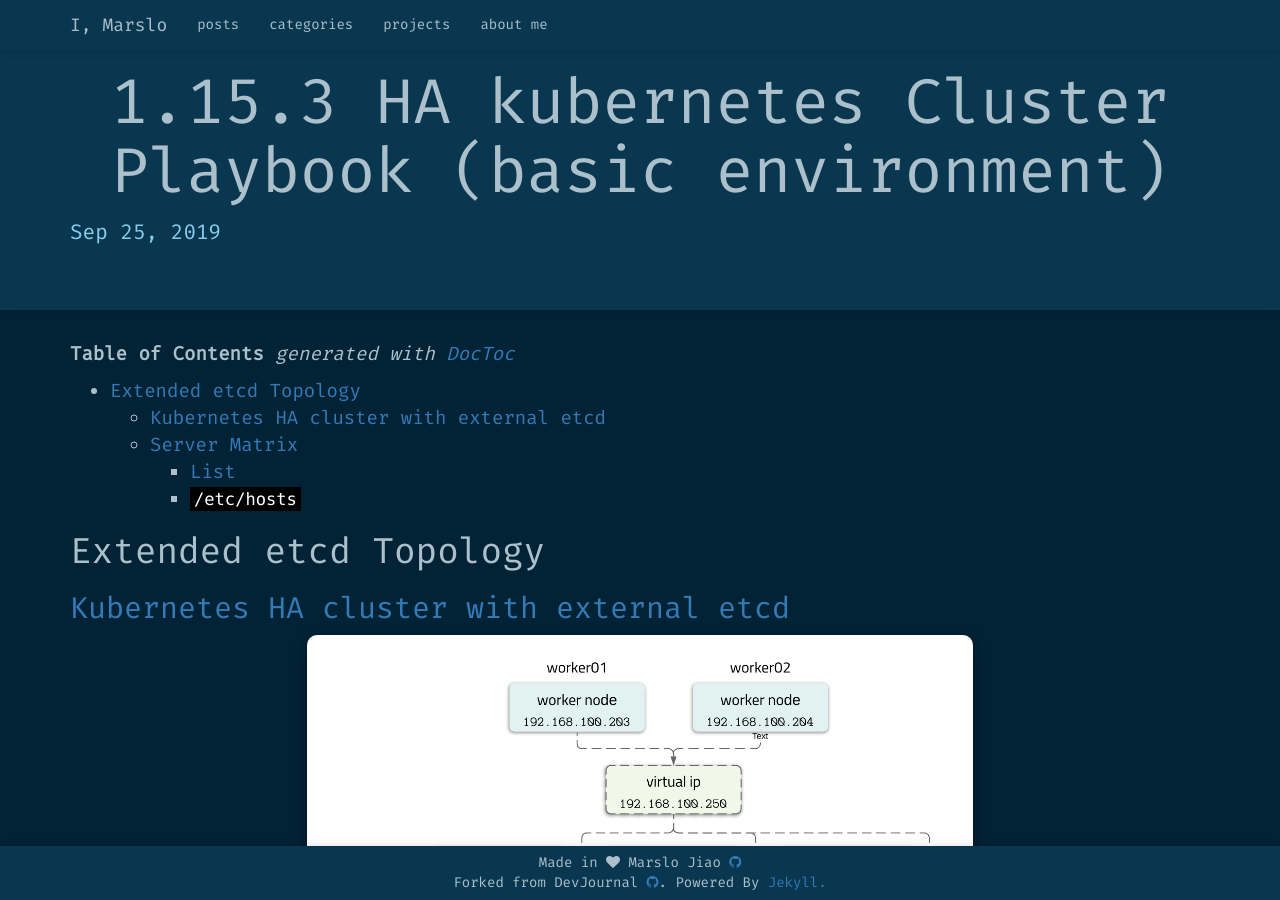
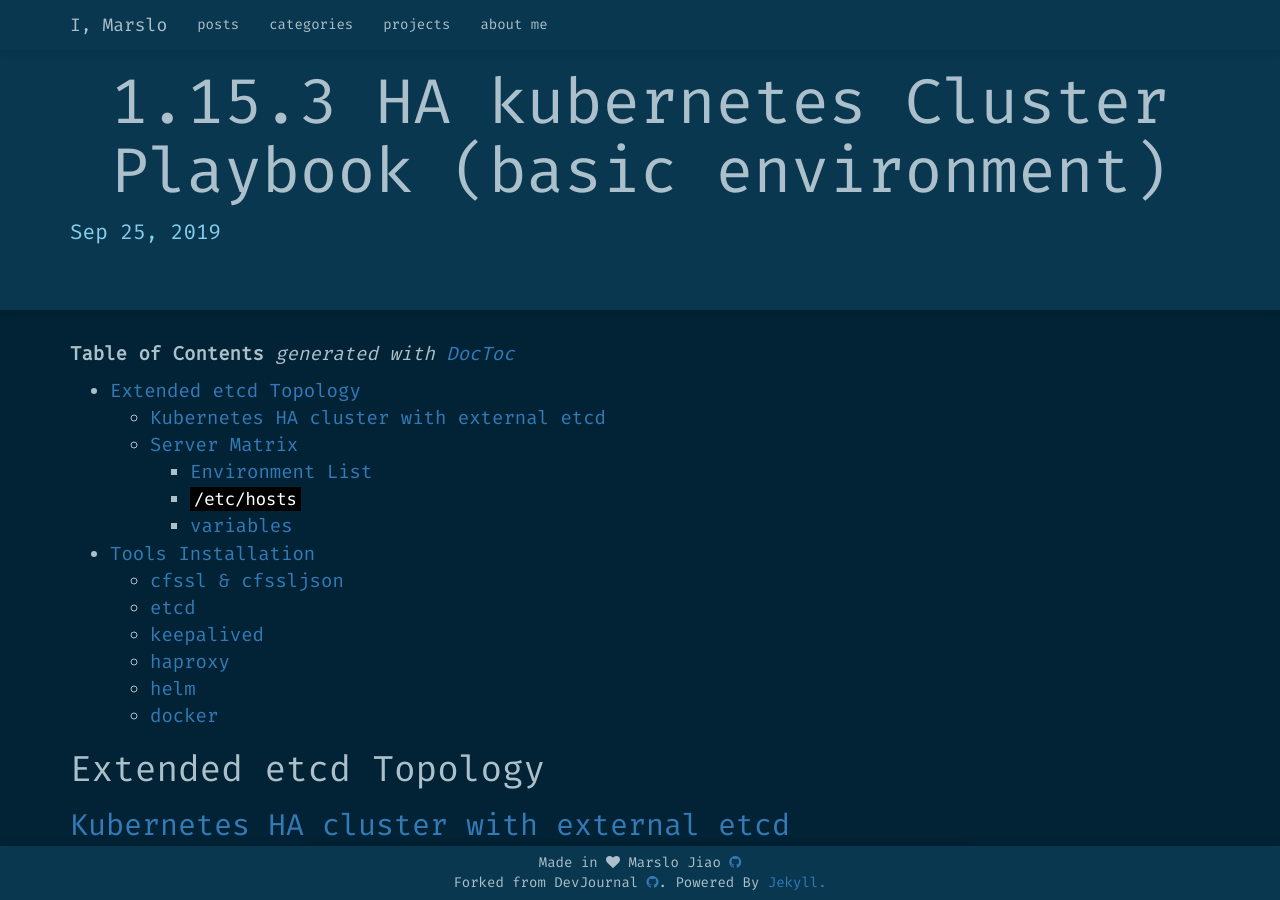
Before and after one commit to marslo/marslo.github.io, a Jekyll site: the page built from _posts/2019-09-25-ha-cluster-step1.markdown, in a window 1280 px wide and 900 px high. Built offline with Jekyll 4.4.1, drawn with Linux system fonts in a browser that asks for light colours; nearby versions of some CDN libraries; some web fonts are replaced.

Commit message:
updastge

```diff
--- a/_posts/2019-09-25-ha-cluster-step1.markdown
+++ b/_posts/2019-09-25-ha-cluster-step1.markdown
@@ -12,8 +12,16 @@ categories: ["kubernetes"]
 - [Extended etcd Topology](#extended-etcd-topology)
   - [Kubernetes HA cluster with external etcd](#kubernetes-ha-cluster-with-external-etcd)
   - [Server Matrix](#server-matrix)
-    - [List](#list)
+    - [Environment List](#environment-list)
     - [`/etc/hosts`](#etchosts)
+    - [variables](#variables)
+- [Tools Installation](#tools-installation)
+  - [cfssl & cfssljson](#cfssl--cfssljson)
+  - [etcd](#etcd)
+  - [keepalived](#keepalived)
+  - [haproxy](#haproxy)
+  - [helm](#helm)
+  - [docker](#docker)
 
 <!-- END doctoc generated TOC please keep comment here to allow auto update -->
 
```
Also changed, not shown: 3 other files.
